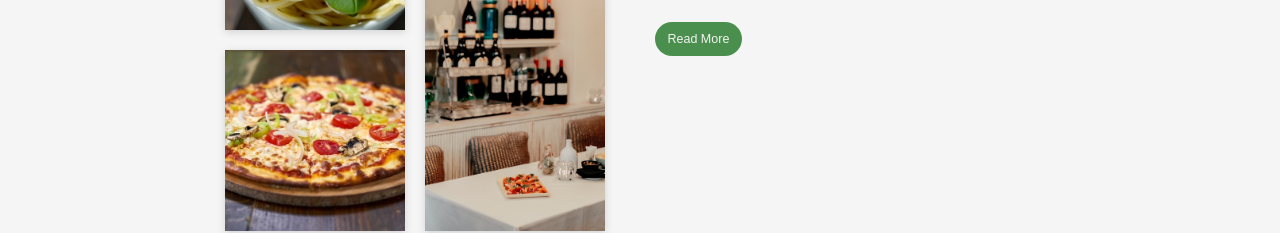
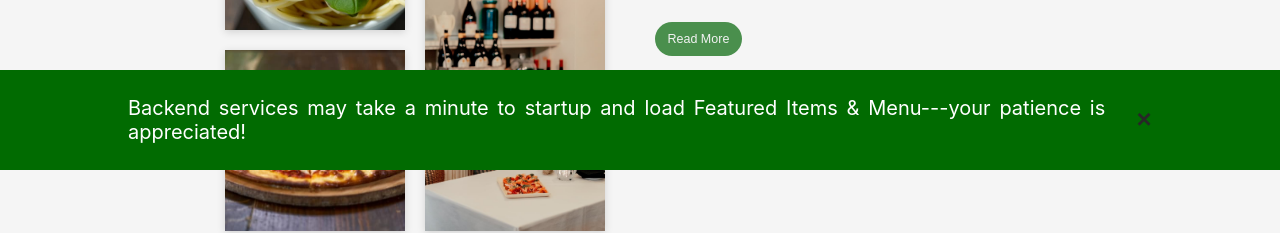
Before and after one commit to mars1138/restaurant-01-frontend, a React (Create React App) app: page /home in a window 1280 px wide. Shown: the part 630-863 px from the top of the page. Built offline with nearby package versions, Linux system fonts and the light colour scheme; no server answers; a web font is replaced by a local one.

Commit message:
add notification

```diff
--- a/src/App.js
+++ b/src/App.js
@@ -10,6 +10,7 @@ import SuccessPage from './pages/SuccessPage';
 import HeaderNav from './components/header/HeaderNav';
 import Footer from './components/footer/Footer';
 import Cart from './components/cart/Cart';
+import Notification from './components/UI/Notification';
 import CartProvider from './components/store/CartProvider';
 import ScrollToTop from './components/utilities/ScrollToTop';
 
@@ -19,12 +20,19 @@ function App() {
   const [cartIsShown, setCartIsShown] = useState(false);
   const [dishes, setDishes] = useState([]);
   const [featuredDishes, setFeaturedDishes] = useState([]);
+  const [showNotification, setShowNotification] = useState(true);
+  const notifyBackend =
+    'Backend services may take a minute to startup and load Featured Items & Menu---your patience is appreciated!';
 
   const showCartHandler = () => {
     setCartIsShown(true);
   };
   const hideCartHandler = () => {
     setCartIsShown(false);
+  };
+
+  const notificationHandler = () => {
+    setShowNotification(false);
   };
 
   useEffect(() => {
@@ -72,6 +80,9 @@ function App() {
   return (
     <CartProvider>
       {cartIsShown && <Cart onClose={hideCartHandler} />}
+      {showNotification && (
+        <Notification onClear={notificationHandler} message={notifyBackend} />
+      )}
       <HeaderNav onShowCart={showCartHandler} />
       <main className="main">
         <ScrollToTop>
--- /dev/null
+++ b/src/components/UI/Notification.js
@@ -0,0 +1,23 @@
+import classes from './Notification.module.css';
+
+const Notification = (props) => {
+  let specialClasses = '';
+
+  if (props.status === 'error') {
+    specialClasses = classes.error;
+  }
+  if (props.status === 'success') {
+    specialClasses = classes.success;
+  }
+
+  const cssClasses = `${classes.notification} ${specialClasses}`;
+
+  return (
+    <div className={cssClasses}>
+      <p>{props.message}</p>
+      <span onClick={props.onClear}>&#10005;</span>
+    </div>
+  );
+};
+
+export default Notification;
--- /dev/null
+++ b/src/components/UI/Notification.module.css
@@ -0,0 +1,59 @@
+.notification {
+  position: fixed;
+  bottom: 0;
+  width: 100%;
+  height: 10rem;
+  background-color: var(--text-info-2);
+  display: flex;
+  justify-content: space-between;
+  padding: 0.5rem 10%;
+  align-items: center;
+  color: white;
+  z-index: 100;
+  animation: fadeIn 0.4s ease-in;
+}
+
+.notification h2,
+.notification p,
+.notification span {
+  font-size: 2rem;
+  margin: 0;
+}
+
+.notification span {
+  cursor: pointer;
+  margin-left: 3rem;
+  color: var(--text-color);
+  font-weight: bold;
+}
+
+.error {
+  background-color: #690000;
+}
+
+.success {
+  background-color: #1ad1b9;
+}
+
+@media only screen and (max-width: 500px) {
+  .notification {
+    height: 14rem;
+    padding: 0.5rem 6%;
+  }
+}
+@media only screen and (max-width: 400px) {
+  .notification {
+    height: 16rem;
+  }
+}
+
+@keyframes fadeIn {
+  from {
+    opacity: 0;
+    /* transform: scale(90%); */
+  }
+  to {
+    opacity: 1;
+    /* transform: scale(100%); */
+  }
+}
--- a/src/index.css
+++ b/src/index.css
@@ -27,6 +27,7 @@
 
   --text-color: rgb(39, 39, 39);
   --text-info: rgb(74, 143, 77);
+  --text-info-2:rgb(1, 107, 1);
 }
 
 *,
```
